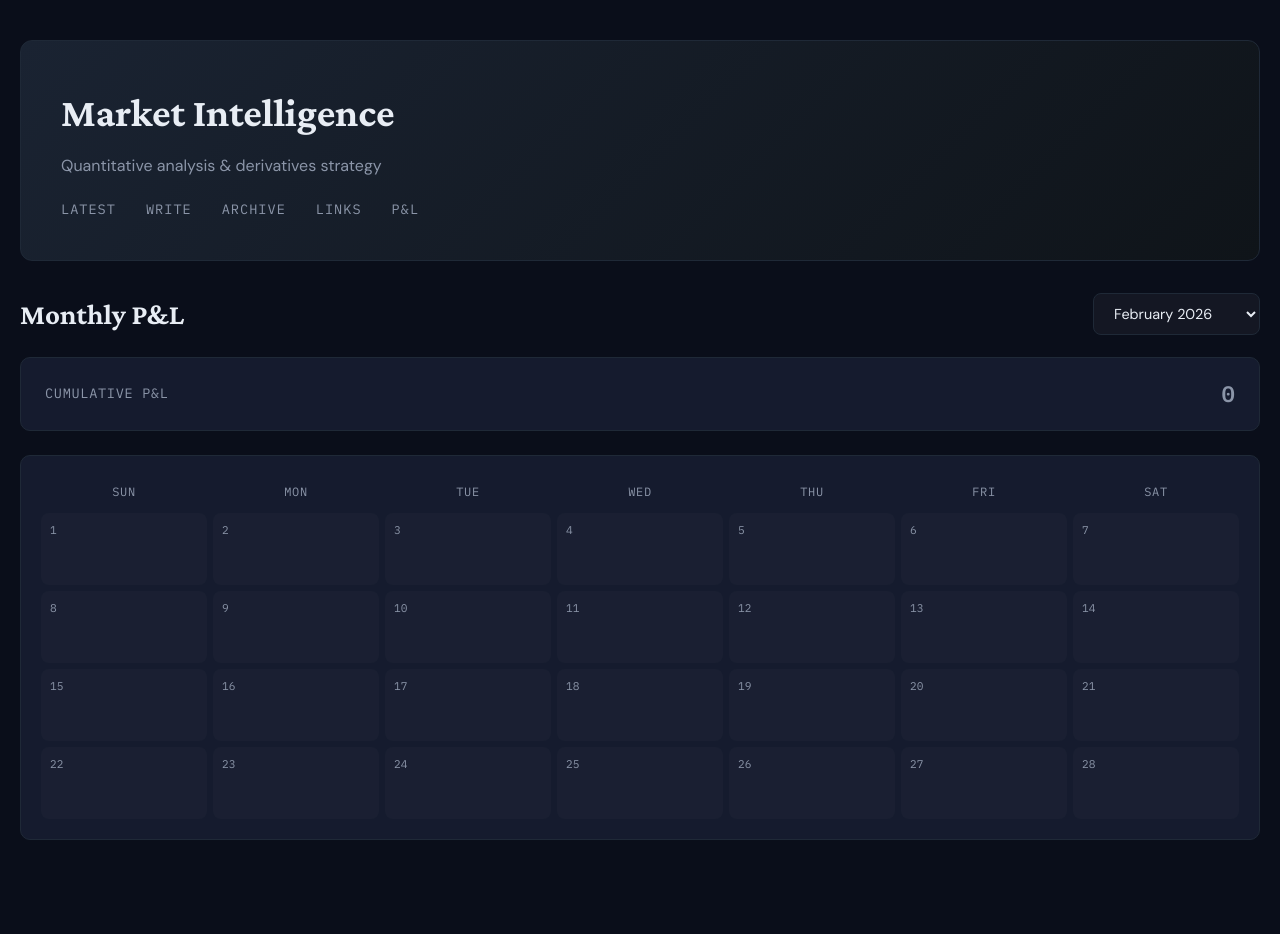
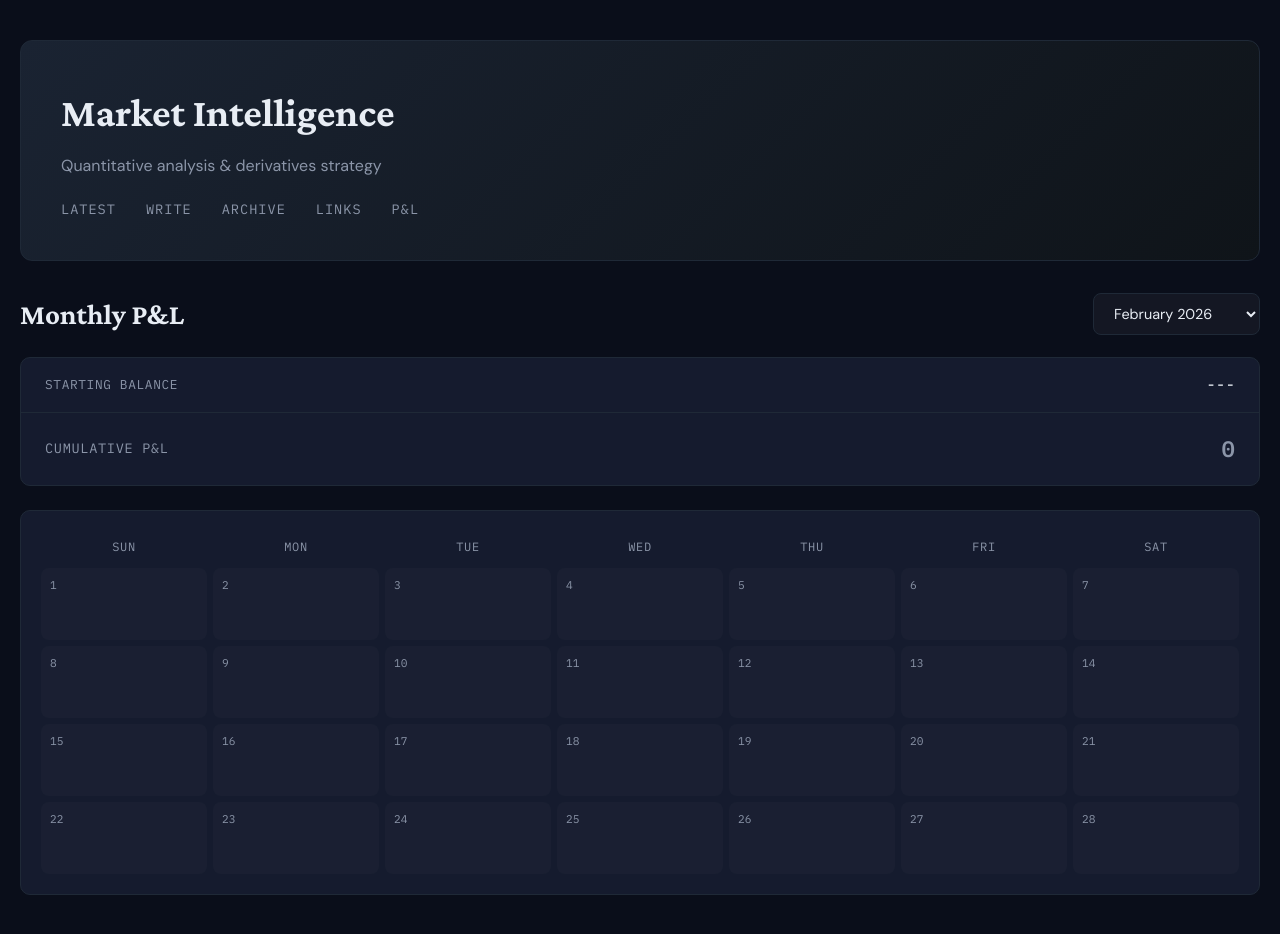
Before and after one commit to tzu-chen/economica, a React (Vite) app in the folder app/: page /pnl in a window 1280 px wide. Before the commit the page ends 880 px from the top, so only its background shows below. Built offline with nearby package versions, Linux system fonts and the light colour scheme.

Commit message:
Add starting balance input and monthly % change to PnL tab
Adds a clickable starting balance field persisted per month in
localStorage. When a balance is set, the cumulative P&L section
shows the percentage change alongside the absolute value.

https://claude.ai/code/session_01Ropfs8xK3WJmFLcVGYX9zd

```diff
--- a/app/src/pages/Pnl.css
+++ b/app/src/pages/Pnl.css
@@ -37,16 +37,68 @@
   color: var(--text-primary);
 }
 
+/* Summary section */
+.pnl-summary {
+  background: var(--bg-card);
+  border: 1px solid var(--border);
+  border-radius: 10px;
+  margin-bottom: 24px;
+  overflow: hidden;
+}
+
+/* Starting balance row */
+.pnl-balance-row {
+  display: flex;
+  align-items: center;
+  justify-content: space-between;
+  padding: 14px 24px;
+  border-bottom: 1px solid var(--border);
+  cursor: pointer;
+  transition: background 0.2s;
+}
+
+.pnl-balance-row:hover {
+  background: rgba(255, 255, 255, 0.02);
+}
+
+.pnl-balance-label {
+  font-family: 'IBM Plex Mono', monospace;
+  font-size: 0.8em;
+  color: var(--text-secondary);
+  text-transform: uppercase;
+  letter-spacing: 0.05em;
+}
+
+.pnl-balance-value {
+  font-family: 'IBM Plex Mono', monospace;
+  font-size: 1em;
+  color: var(--text-primary);
+}
+
+.pnl-balance-input {
+  background: transparent;
+  border: 1px solid var(--accent-blue);
+  border-radius: 6px;
+  padding: 6px 12px;
+  color: var(--text-primary);
+  font-family: 'IBM Plex Mono', monospace;
+  font-size: 1em;
+  outline: none;
+  text-align: right;
+  width: 180px;
+}
+
+.pnl-balance-input::placeholder {
+  color: var(--text-secondary);
+  opacity: 0.4;
+}
+
 /* Cumulative PnL banner */
 .pnl-cumulative {
   display: flex;
   align-items: center;
   justify-content: space-between;
-  background: var(--bg-card);
-  border: 1px solid var(--border);
-  border-radius: 10px;
   padding: 18px 24px;
-  margin-bottom: 24px;
 }
 
 .pnl-cumulative-label {
@@ -72,6 +124,30 @@
 }
 
 .pnl-cumulative.pnl-zero .pnl-cumulative-value {
+  color: var(--text-secondary);
+}
+
+.pnl-cumulative-right {
+  display: flex;
+  align-items: baseline;
+  gap: 14px;
+}
+
+.pnl-pct {
+  font-family: 'IBM Plex Mono', monospace;
+  font-size: 0.85em;
+  font-weight: 600;
+}
+
+.pnl-pct.pnl-positive {
+  color: var(--accent-green);
+}
+
+.pnl-pct.pnl-negative {
+  color: var(--accent-red);
+}
+
+.pnl-pct.pnl-zero {
   color: var(--text-secondary);
 }
 
--- a/app/src/pages/Pnl.jsx
+++ b/app/src/pages/Pnl.jsx
@@ -51,8 +51,12 @@ export default function Pnl() {
   const [editingDay, setEditingDay] = useState(null);
   const [editValue, setEditValue] = useState('');
 
+  const [balanceInput, setBalanceInput] = useState('');
+  const [editingBalance, setEditingBalance] = useState(false);
+
   const monthKey = getMonthKey(year, month);
   const monthData = data[monthKey] || {};
+  const startingBalance = monthData._balance ?? null;
   const daysInMonth = getDaysInMonth(year, month);
   const firstDayOfWeek = new Date(year, month, 1).getDay();
 
@@ -77,12 +81,49 @@ export default function Pnl() {
     return sum;
   }, [monthData, daysInMonth]);
 
+  const pctChange = useMemo(() => {
+    if (startingBalance === null || startingBalance === 0) return null;
+    return (cumulativePnl / startingBalance) * 100;
+  }, [cumulativePnl, startingBalance]);
+
   const handleMonthChange = useCallback((e) => {
     const [y, m] = e.target.value.split('-').map(Number);
     setYear(y);
     setMonth(m);
     setEditingDay(null);
+    setEditingBalance(false);
   }, []);
+
+  const startEditBalance = useCallback(() => {
+    setEditingBalance(true);
+    setBalanceInput(startingBalance !== null ? String(startingBalance) : '');
+  }, [startingBalance]);
+
+  const saveBalance = useCallback(() => {
+    const next = { ...data };
+    if (!next[monthKey]) next[monthKey] = {};
+    const trimmed = balanceInput.trim();
+    if (trimmed === '') {
+      delete next[monthKey]._balance;
+    } else {
+      const num = parseFloat(trimmed);
+      if (!isNaN(num)) {
+        next[monthKey]._balance = num;
+      }
+    }
+    setData(next);
+    savePnlData(next);
+    setEditingBalance(false);
+    setBalanceInput('');
+  }, [balanceInput, data, monthKey]);
+
+  const handleBalanceKeyDown = useCallback((e) => {
+    if (e.key === 'Enter') saveBalance();
+    if (e.key === 'Escape') {
+      setEditingBalance(false);
+      setBalanceInput('');
+    }
+  }, [saveBalance]);
 
   const startEdit = useCallback((day) => {
     setEditingDay(day);
@@ -153,9 +194,39 @@ export default function Pnl() {
         </select>
       </div>
 
-      <div className={`pnl-cumulative ${pnlClass(cumulativePnl)}`}>
-        <span className="pnl-cumulative-label">Cumulative P&L</span>
-        <span className="pnl-cumulative-value">{formatPnl(cumulativePnl)}</span>
+      <div className="pnl-summary">
+        <div className="pnl-balance-row" onClick={() => !editingBalance && startEditBalance()}>
+          <span className="pnl-balance-label">Starting Balance</span>
+          {editingBalance ? (
+            <input
+              className="pnl-balance-input"
+              type="text"
+              inputMode="decimal"
+              autoFocus
+              placeholder="Enter balance"
+              value={balanceInput}
+              onChange={(e) => setBalanceInput(e.target.value)}
+              onKeyDown={handleBalanceKeyDown}
+              onBlur={saveBalance}
+              onClick={(e) => e.stopPropagation()}
+            />
+          ) : (
+            <span className="pnl-balance-value">
+              {startingBalance !== null ? startingBalance.toLocaleString() : '---'}
+            </span>
+          )}
+        </div>
+        <div className={`pnl-cumulative ${pnlClass(cumulativePnl)}`}>
+          <span className="pnl-cumulative-label">Cumulative P&L</span>
+          <div className="pnl-cumulative-right">
+            <span className="pnl-cumulative-value">{formatPnl(cumulativePnl)}</span>
+            {pctChange !== null && (
+              <span className={`pnl-pct ${pnlClass(pctChange)}`}>
+                {pctChange > 0 ? '+' : ''}{pctChange.toFixed(2)}%
+              </span>
+            )}
+          </div>
+        </div>
       </div>
 
       <div className="pnl-calendar">
```
